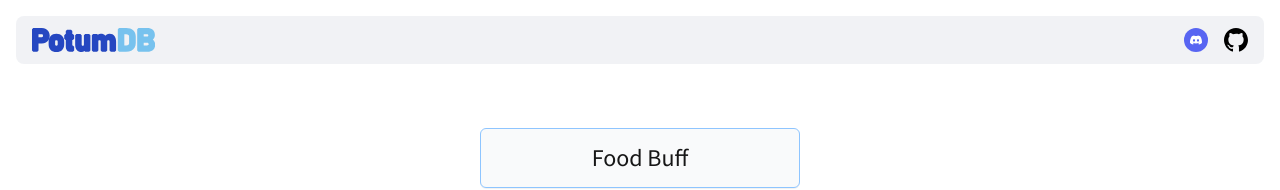
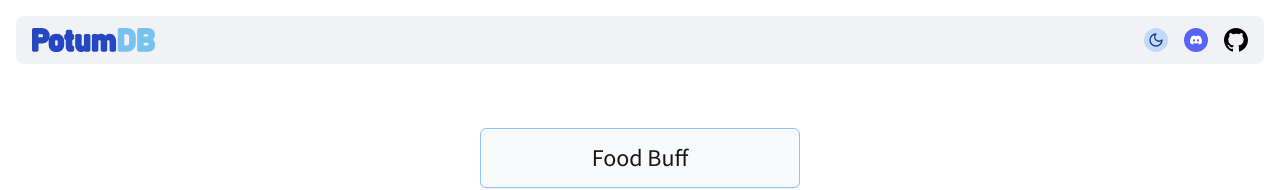
Before and after one commit to sefaron/potumdb-react, a React (Vite) app: page / in a window 1280 px wide. Shown: the top 190 px of the page. Built offline with nearby package versions, Linux system fonts and the light colour scheme.

Commit message:
implement dark mode toggle

```diff
--- a/src/component/header/Header.jsx
+++ b/src/component/header/Header.jsx
@@ -1,3 +1,5 @@
+import { ThemeToggle } from "../themetoggle/ThemeToggle";
+
 function Header() {
   return (
     <header className="m-2 sm:m-4 h-12 px-4 rounded-lg bg-gray-300/30 dark:bg-gray-600/30 bg- backdrop-blur-sm flex justify-between items-center">
@@ -40,7 +42,9 @@ function Header() {
         </svg>
       </a>
 
-      <div className="flex justify-between gap-2 sm:gap-4">
+      <div className="flex justify-between items-center gap-2 sm:gap-4">
+        <ThemeToggle />
+
         <a href="https://discord.com/users/1053259863569989652" target="_blank">
           <svg
             width="24"
--- /dev/null
+++ b/src/component/themetoggle/ThemeToggle.jsx
@@ -0,0 +1,77 @@
+import { useEffect, useState } from "react";
+
+export const ThemeToggle = () => {
+  const [isDarkMode, setIsDarkMode] = useState(false);
+
+  useEffect(() => {
+    const storedTheme = localStorage.getItem("theme");
+    if (storedTheme === "dark") {
+      setIsDarkMode(true);
+      document.documentElement.classList.add("dark");
+    } else {
+      localStorage.setItem("theme", "light");
+      setIsDarkMode(false);
+    }
+  }, []);
+
+  const toggleTheme = () => {
+    if (isDarkMode) {
+      document.documentElement.classList.remove("dark");
+      localStorage.setItem("theme", "light");
+      setIsDarkMode(false);
+    } else {
+      document.documentElement.classList.add("dark");
+      localStorage.setItem("theme", "dark");
+      setIsDarkMode(true);
+    }
+  };
+
+  return (
+    <button
+      onClick={toggleTheme}
+      className="p-1 bg-blue-400/30 dark:bg-amber-200/30 rounded-full transition-colors duration-300 focus:outlin-hidden"
+    >
+      {isDarkMode ? (
+        <svg
+          xmlns="http://www.w3.org/2000/svg"
+          width="24"
+          height="24"
+          viewBox="0 0 24 24"
+          fill="none"
+          stroke="currentColor"
+          strokeWidth="2"
+          strokeLinecap="round"
+          strokeLinejoin="round"
+          className="h-4 w-4 text-yellow-300"
+          aria-hidden="true"
+        >
+          <circle cx="12" cy="12" r="4"></circle>
+          <path d="M12 2v2"></path>
+          <path d="M12 20v2"></path>
+          <path d="m4.93 4.93 1.41 1.41"></path>
+          <path d="m17.66 17.66 1.41 1.41"></path>
+          <path d="M2 12h2"></path>
+          <path d="M20 12h2"></path>
+          <path d="m6.34 17.66-1.41 1.41"></path>
+          <path d="m19.07 4.93-1.41 1.41"></path>
+        </svg>
+      ) : (
+        <svg
+          xmlns="http://www.w3.org/2000/svg"
+          width="20"
+          height="20"
+          viewBox="0 0 24 24"
+          fill="none"
+          stroke="currentColor"
+          strokeWidth="2"
+          strokeLinecap="round"
+          strokeLinejoin="round"
+          className="h-4 w-4 text-blue-900"
+          aria-hidden="true"
+        >
+          <path d="M12 3a6 6 0 0 0 9 9 9 9 0 1 1-9-9Z"></path>
+        </svg>
+      )}
+    </button>
+  );
+};
--- a/src/index.css
+++ b/src/index.css
@@ -1,6 +1,6 @@
 @import url("https://fonts.googleapis.com/css2?family=Source+Sans+3:ital,wght@0,200..900;1,200..900&display=swap");
 @import "tailwindcss";
-
+@custom-variant dark (&:where(.dark, .dark *));
 @theme {
   --font-ss3: "Source Sans 3", system-ui;
 }
```
Also changed, not shown: src/App.css (deleted).
